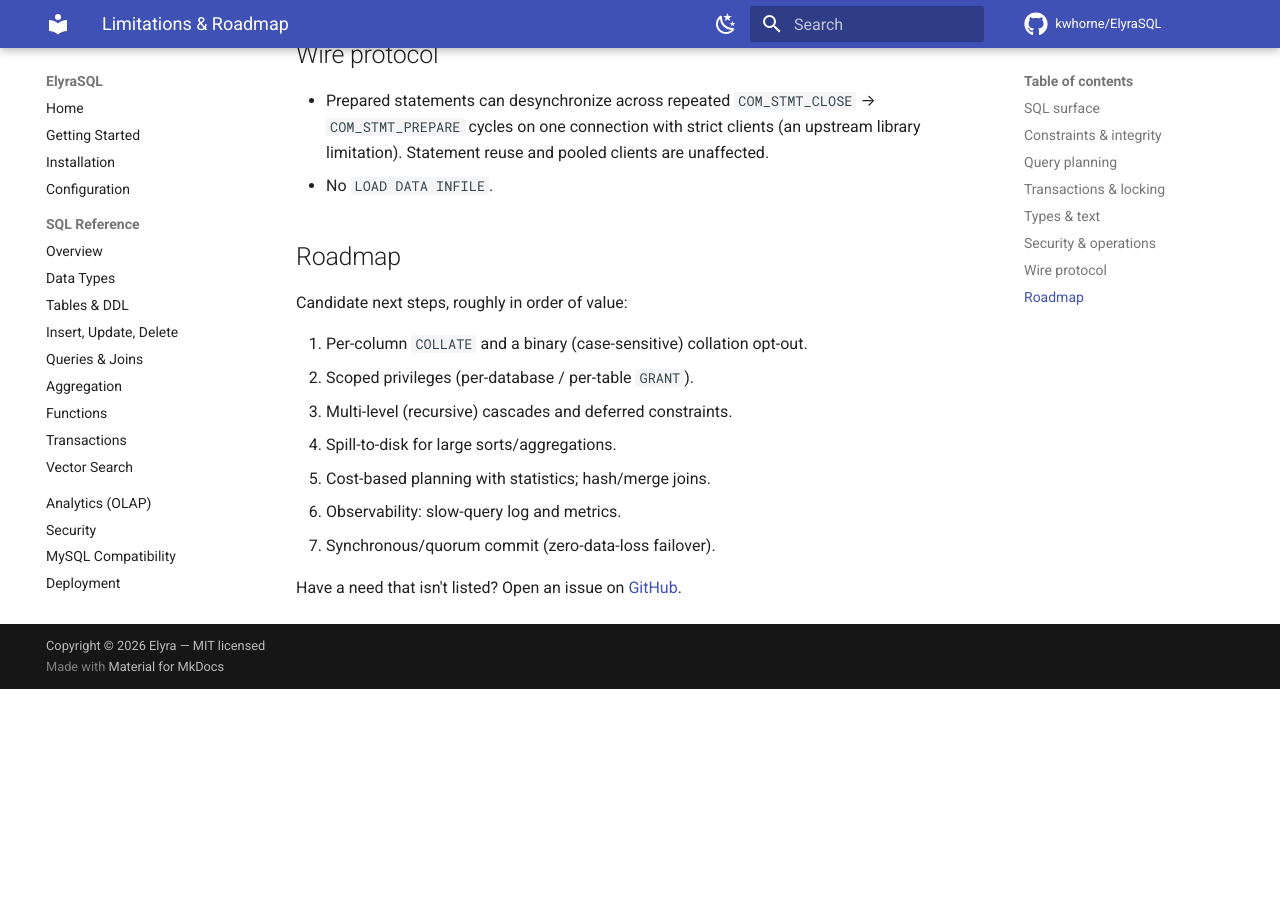
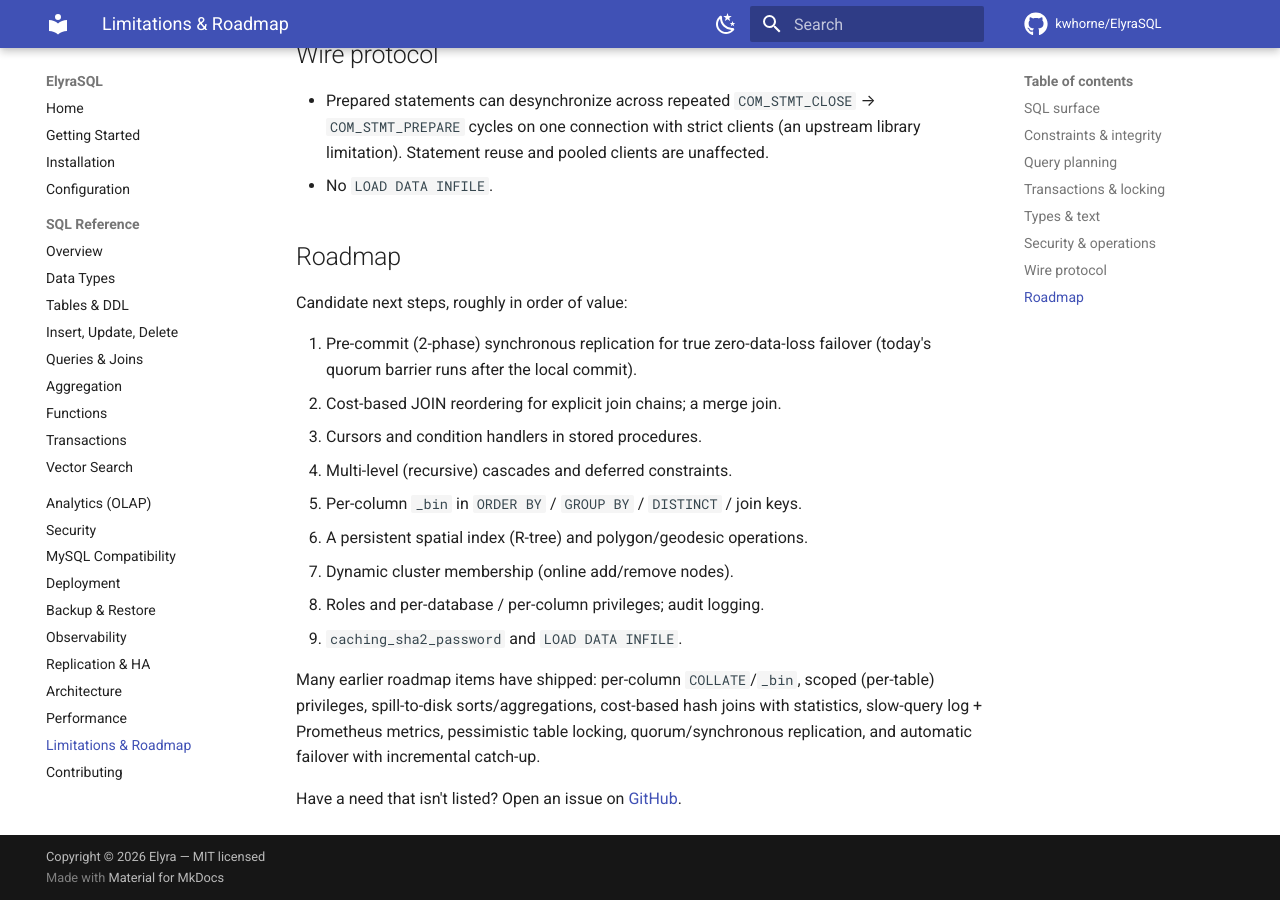
Before and after one commit to kwhorne/ElyraSQL, an MkDocs documentation site: the page built from docs/limitations.md, in a window 1280 px wide and 900 px high, scrolled down 3278 px. Built offline with MkDocs 1.6.1 and Material for MkDocs 9.7.7, drawn with Linux system fonts in a browser that asks for light colours; comment, search, counter and statistics services are not loaded; before the commit the page ends 3967 px from its top, so only the background shows below that.

Commit message:
Release v0.8.3
Scalability & robustness milestone addressing the critical write-path and HA
gaps: pessimistic table locking (LOCK TABLES / LOCK IN SHARE MODE), quorum /
synchronous replication (--sync-replicas / --sync-strict), incremental replica
catch-up from the binlog with LSN continuity across restarts, and group-commit
for validated transactional commits (amortized fsync).

- Bump version 0.8.2 -> 0.8.3; server version 8.0.0-ElyraSQL-0.8.3
- CHANGELOG 0.8.3; README + docs version references; refreshed roadmap

```diff
--- a/Cargo.toml
+++ b/Cargo.toml
@@ -11,7 +11,7 @@
 ]
 
 [workspace.package]
-version = "0.8.2"
+version = "0.8.3"
 edition = "2021"
 rust-version = "1.82"
 license = "MIT"
--- a/docs/limitations.md
+++ b/docs/limitations.md
@@ -142,13 +142,22 @@
 
 Candidate next steps, roughly in order of value:
 
-1. Per-column `COLLATE` and a binary (case-sensitive) collation opt-out.
-2. Scoped privileges (per-database / per-table `GRANT`).
-3. Multi-level (recursive) cascades and deferred constraints.
-4. Spill-to-disk for large sorts/aggregations.
-5. Cost-based planning with statistics; hash/merge joins.
-6. Observability: slow-query log and metrics.
-7. Synchronous/quorum commit (zero-data-loss failover).
+1. Pre-commit (2-phase) synchronous replication for true zero-data-loss failover
+   (today's quorum barrier runs after the local commit).
+2. Cost-based JOIN reordering for explicit join chains; a merge join.
+3. Cursors and condition handlers in stored procedures.
+4. Multi-level (recursive) cascades and deferred constraints.
+5. Per-column `_bin` in `ORDER BY` / `GROUP BY` / `DISTINCT` / join keys.
+6. A persistent spatial index (R-tree) and polygon/geodesic operations.
+7. Dynamic cluster membership (online add/remove nodes).
+8. Roles and per-database / per-column privileges; audit logging.
+9. `caching_sha2_password` and `LOAD DATA INFILE`.
+
+Many earlier roadmap items have shipped: per-column `COLLATE`/`_bin`, scoped
+(per-table) privileges, spill-to-disk sorts/aggregations, cost-based hash joins
+with statistics, slow-query log + Prometheus metrics, pessimistic table locking,
+quorum/synchronous replication, and automatic failover with incremental
+catch-up.
 
 Have a need that isn't listed? Open an issue on
 [GitHub](https://github.com/kwhorne/ElyraSQL/issues).
```
Also changed, not shown: CHANGELOG.md (+36 -0 lines), README.md (+5 -5 lines), docs/deployment.md (+2 -2 lines), docs/installation.md (+3 -3 lines), docs/mysql-compatibility.md (+1 -1 lines), 2 other files.
